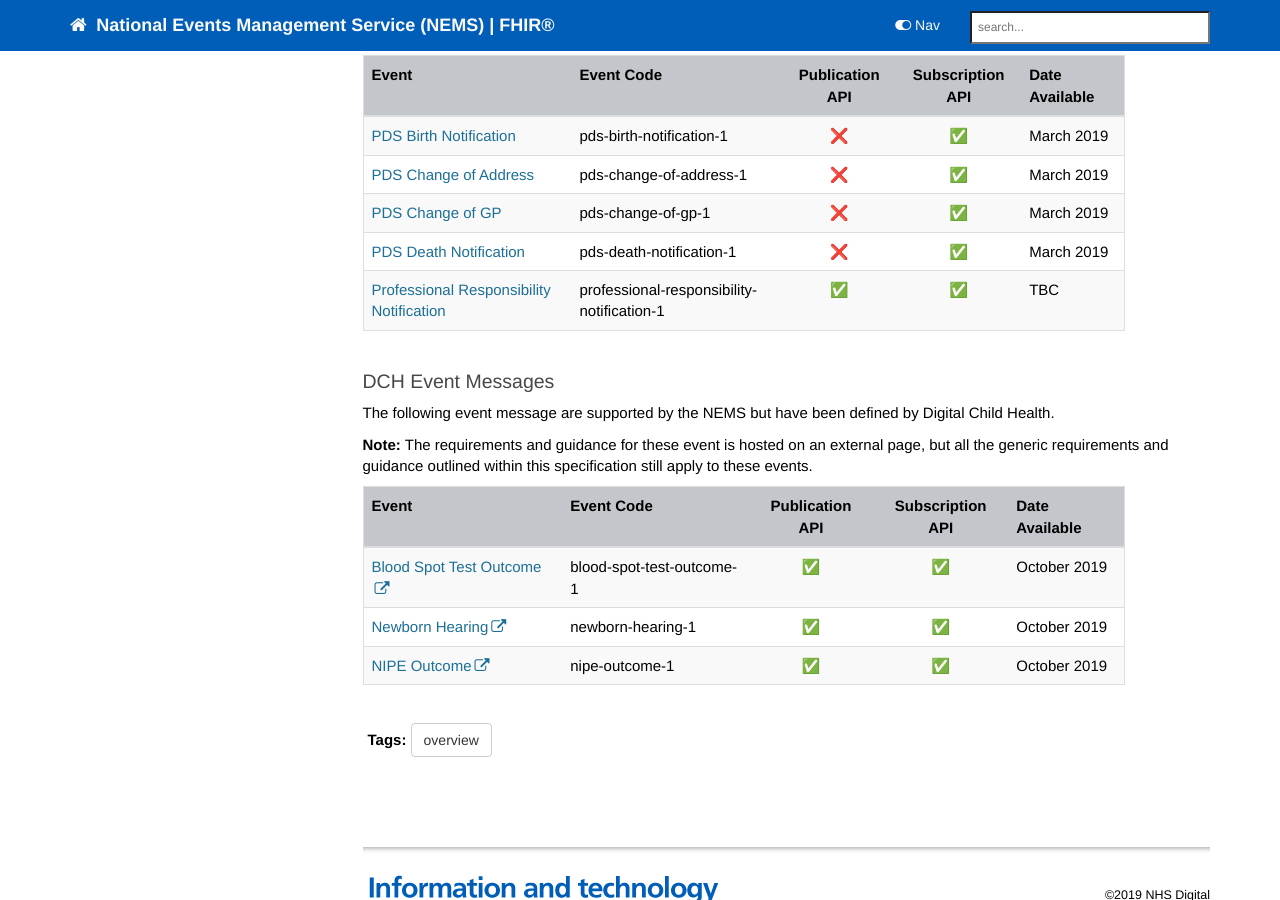
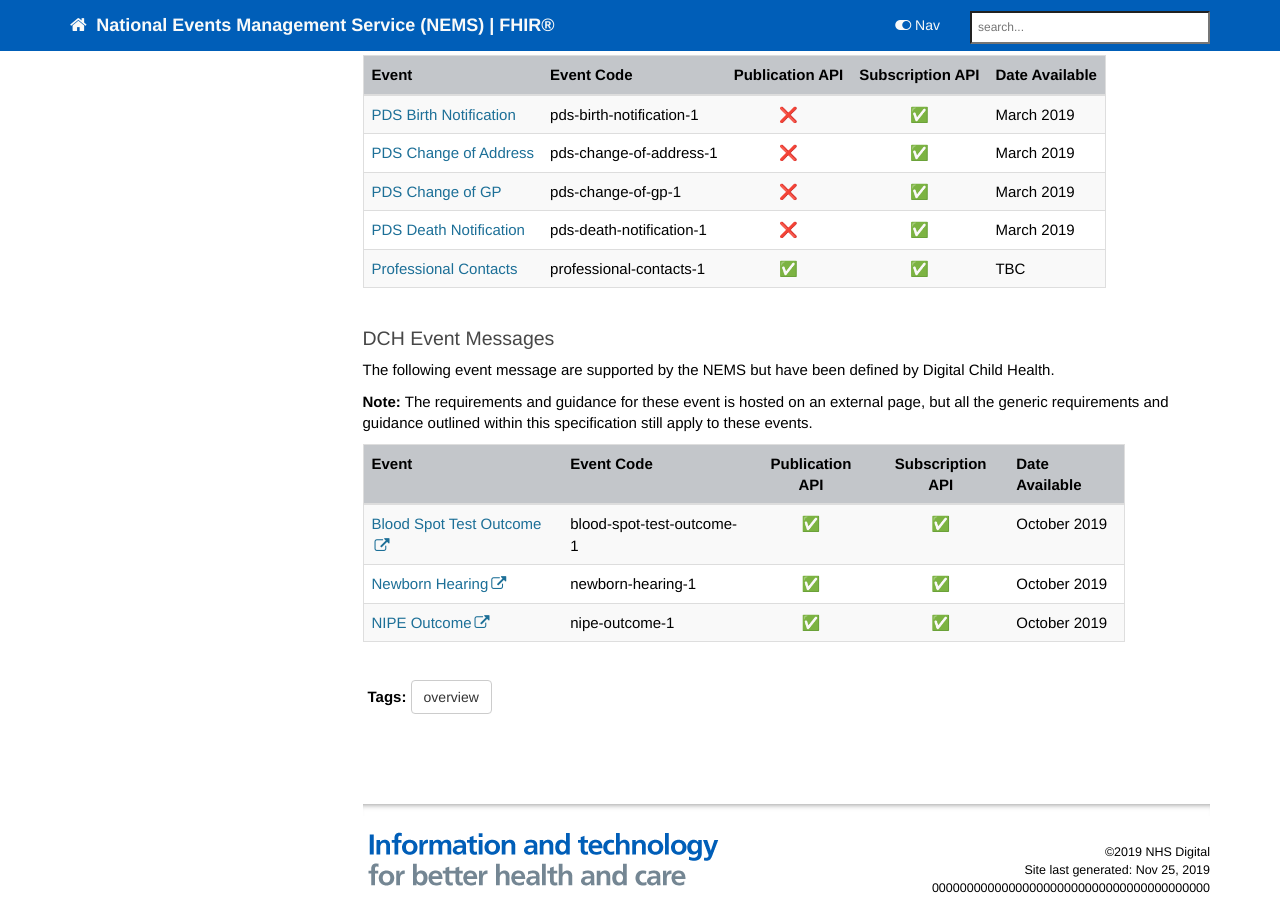
Before and after one commit to nhsconnect/Events-Management, a Jekyll site: the page built from pages/messages/overview_supported_events.md, in a window 1280 px wide and 900 px high, scrolled down 369 px. Built offline with Jekyll 4.4.1, drawn with Linux system fonts in a browser that asks for light colours; nearby versions of some CDN libraries; comment, search, counter and statistics services are not loaded.

Commit message:
Changed "Professional Responsibility Notification" event to be named "Professional Contacts" event.

```diff
--- a/_data/sidebars/overview_sidebar.yml
+++ b/_data/sidebars/overview_sidebar.yml
@@ -63,8 +63,8 @@
         - title: PDS Death Notification
           url: /pds_death_notification.html
           output: web
-        - title: Professional Responsibility Notification
-          url: /professional_responsibility_notification_1.html
+        - title: Professional Contacts
+          url: /professional_contacts_1.html
           output: web
 
   - title: Subscription Management
--- a/pages/messages/overview_supported_events.md
+++ b/pages/messages/overview_supported_events.md
@@ -25,7 +25,7 @@
 | [PDS Change of Address](pds_change_of_address.html) | pds-change-of-address-1 | &#10060; | &#9989; | March 2019 |
 | [PDS Change of GP](pds_change_of_gp.html) | pds-change-of-gp-1 | &#10060; | &#9989; | March 2019 |
 | [PDS Death Notification](pds_death_notification.html) | pds-death-notification-1 | &#10060; | &#9989; | March 2019 |
-| [Professional Responsibility Notification](professional_responsibility_notification_1.html) | professional-responsibility-notification-1 | &#9989; | &#9989; | TBC |
+| [Professional Contacts](professional_contacts_1.html) | professional-contacts-1 | &#9989; | &#9989; | TBC |
 
 ### DCH Event Messages
 
```
Also changed, not shown: pages/messages/messages/professional_contacts_1.md (renamed from pages/messages/messages/professional_responsibility_notification_1.md, +14 -14 lines), pages/overview/overview_release_notes.md (+3 -3 lines), images/messages/professional_contacts_1.png (renamed from images/messages/professional_responsibility_notification_1.png).
